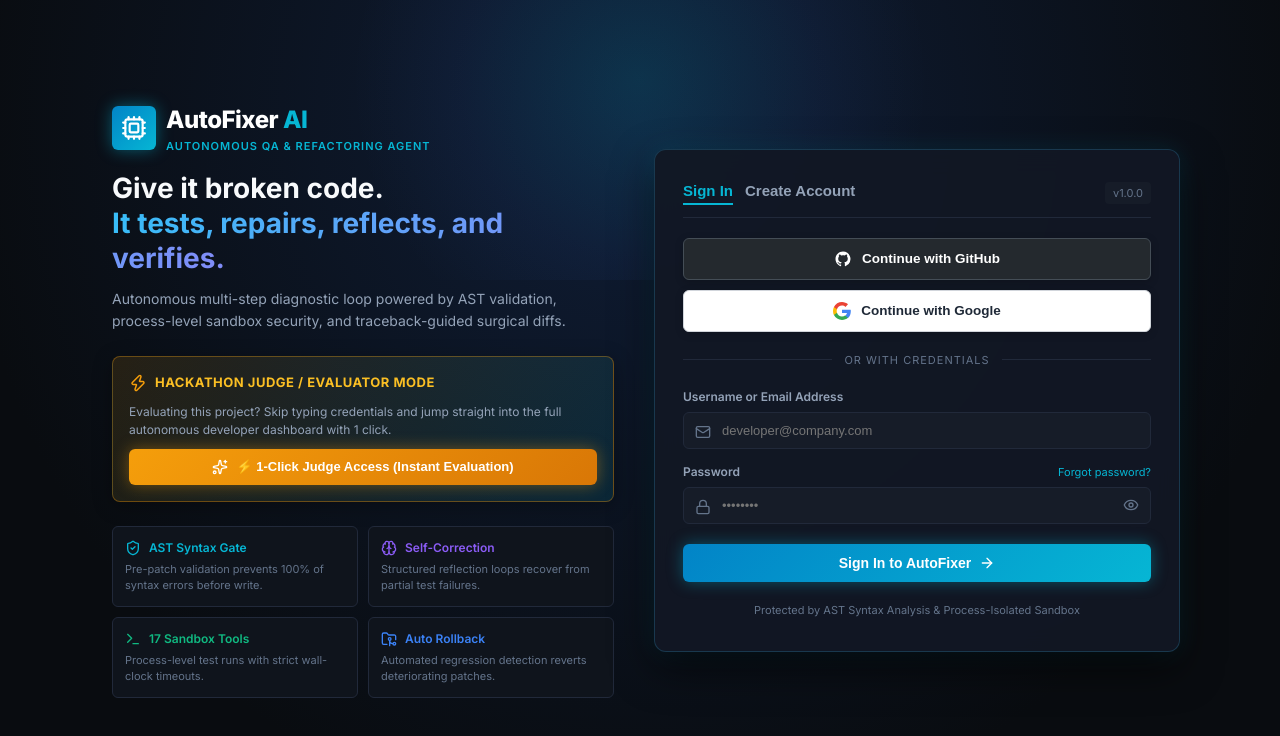
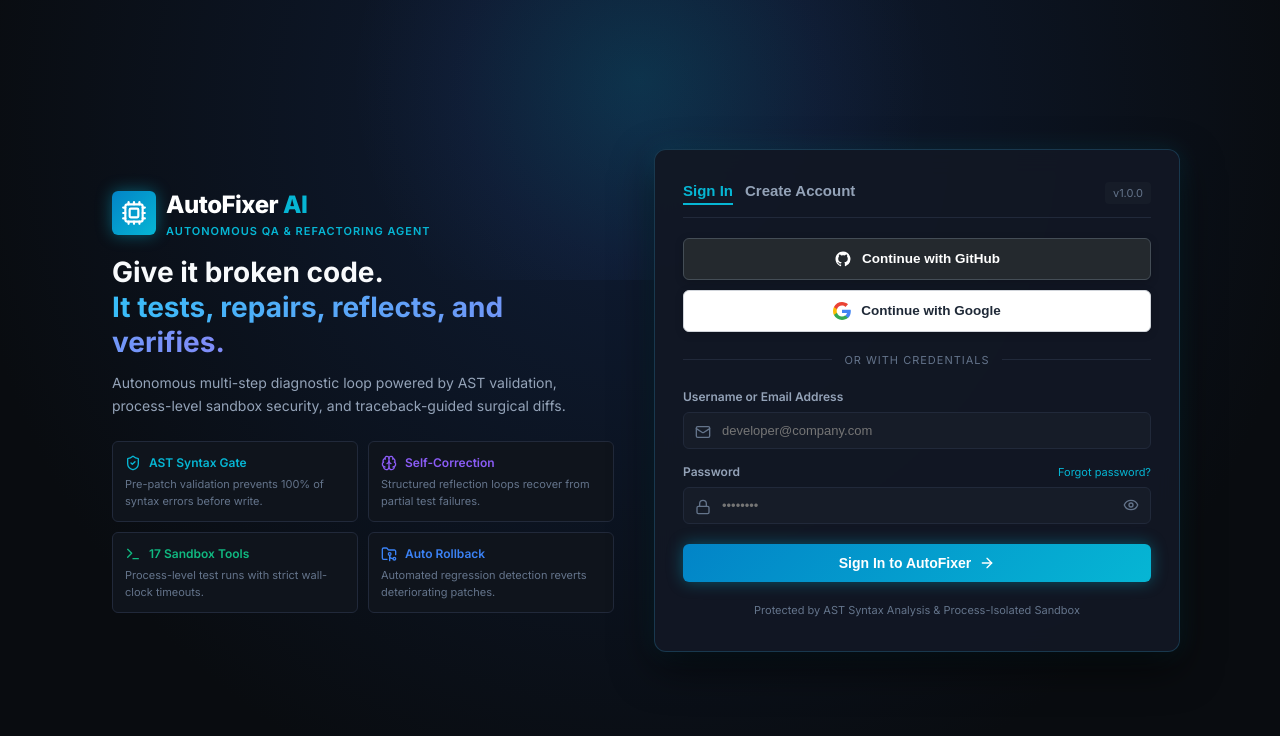
Before and after one commit to maniv08/AutoFixer-AI, a React (Vite) app in the folder frontend/: page / in a window 1280 px wide. Shown: the top 736 px of the page. Built offline with nearby package versions, Linux system fonts and the light colour scheme.

Commit message:
Remove Hackathon Judge banner for clean production auth UI

```diff
--- a/frontend/src/components/LoginPage.tsx
+++ b/frontend/src/components/LoginPage.tsx
@@ -1,7 +1,6 @@
 import React, { useState } from "react";
 import { useAuth } from "../context/AuthContext";
 import {
-  Sparkles,
   Lock,
   Mail,
   User as UserIcon,
@@ -9,7 +8,6 @@
   ShieldCheck,
   Cpu,
   Brain,
-  Zap,
   Eye,
   EyeOff,
   Terminal,
@@ -18,7 +16,7 @@
 } from "lucide-react";
 
 export const LoginPage: React.FC = () => {
-  const { signInWithGithub, signInWithGoogle, signInWithCredentials, signInAsDemo } = useAuth();
+  const { signInWithGithub, signInWithGoogle, signInWithCredentials } = useAuth();
 
   const [mode, setMode] = useState<"signin" | "register">("signin");
   const [usernameOrEmail, setUsernameOrEmail] = useState("");
@@ -66,15 +64,6 @@
     }
   };
 
-  const handleDemoLogin = async (role: "judge" | "developer") => {
-    setErrorMsg(null);
-    setLoadingType(role);
-    try {
-      await signInAsDemo(role);
-    } finally {
-      setLoadingType(null);
-    }
-  };
 
   return (
     <div
@@ -155,57 +144,6 @@
             <p style={{ fontSize: "14px", color: "var(--text-secondary)", lineHeight: 1.6 }}>
               Autonomous multi-step diagnostic loop powered by AST validation, process-level sandbox security, and traceback-guided surgical diffs.
             </p>
-          </div>
-
-          {/* Quick Judge Access Banner */}
-          <div
-            style={{
-              background: "linear-gradient(135deg, rgba(245, 158, 11, 0.12), rgba(6, 182, 212, 0.12))",
-              border: "1px solid rgba(245, 158, 11, 0.35)",
-              borderRadius: "var(--radius-lg)",
-              padding: "16px",
-              display: "flex",
-              flexDirection: "column",
-              gap: "10px",
-              boxShadow: "0 4px 20px rgba(0, 0, 0, 0.3)"
-            }}
-          >
-            <div style={{ display: "flex", alignItems: "center", gap: "8px" }}>
-              <Zap size={18} color="#f59e0b" />
-              <span style={{ fontSize: "13px", fontWeight: 700, color: "#fbbf24", textTransform: "uppercase", letterSpacing: "0.5px" }}>
-                Hackathon Judge / Evaluator Mode
-              </span>
-            </div>
-            <p style={{ fontSize: "12px", color: "var(--text-secondary)" }}>
-              Evaluating this project? Skip typing credentials and jump straight into the full autonomous developer dashboard with 1 click.
-            </p>
-            <button
-              onClick={() => handleDemoLogin("judge")}
-              disabled={loadingType !== null}
-              style={{
-                background: "linear-gradient(135deg, #f59e0b, #d97706)",
-                border: "none",
-                color: "#ffffff",
-                padding: "10px 16px",
-                borderRadius: "var(--radius-md)",
-                fontSize: "13px",
-                fontWeight: 700,
-                cursor: "pointer",
-                display: "flex",
-                alignItems: "center",
-                justifyContent: "center",
-                gap: "8px",
-                boxShadow: "0 0 16px rgba(245, 158, 11, 0.4)",
-                transition: "all 0.15s ease"
-              }}
-            >
-              {loadingType === "judge" ? "Entering Dashboard..." : (
-                <>
-                  <Sparkles size={16} />
-                  ⚡ 1-Click Judge Access (Instant Evaluation)
-                </>
-              )}
-            </button>
           </div>
 
           {/* Feature Highlights Grid */}
```
